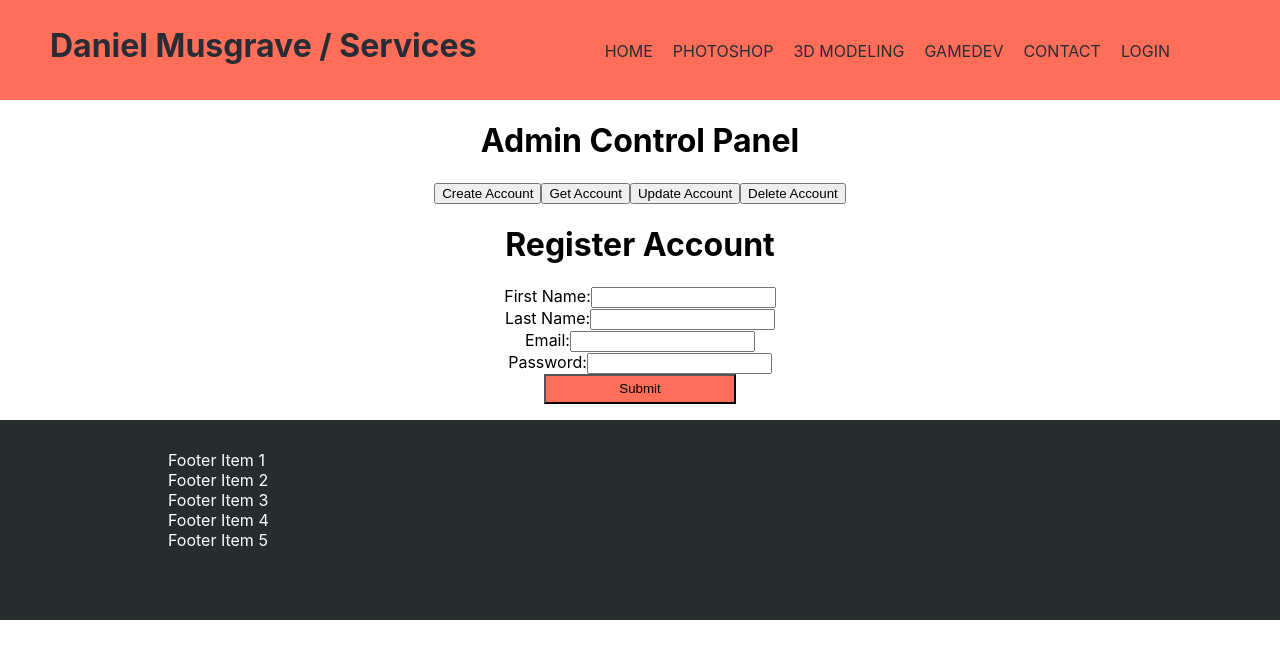
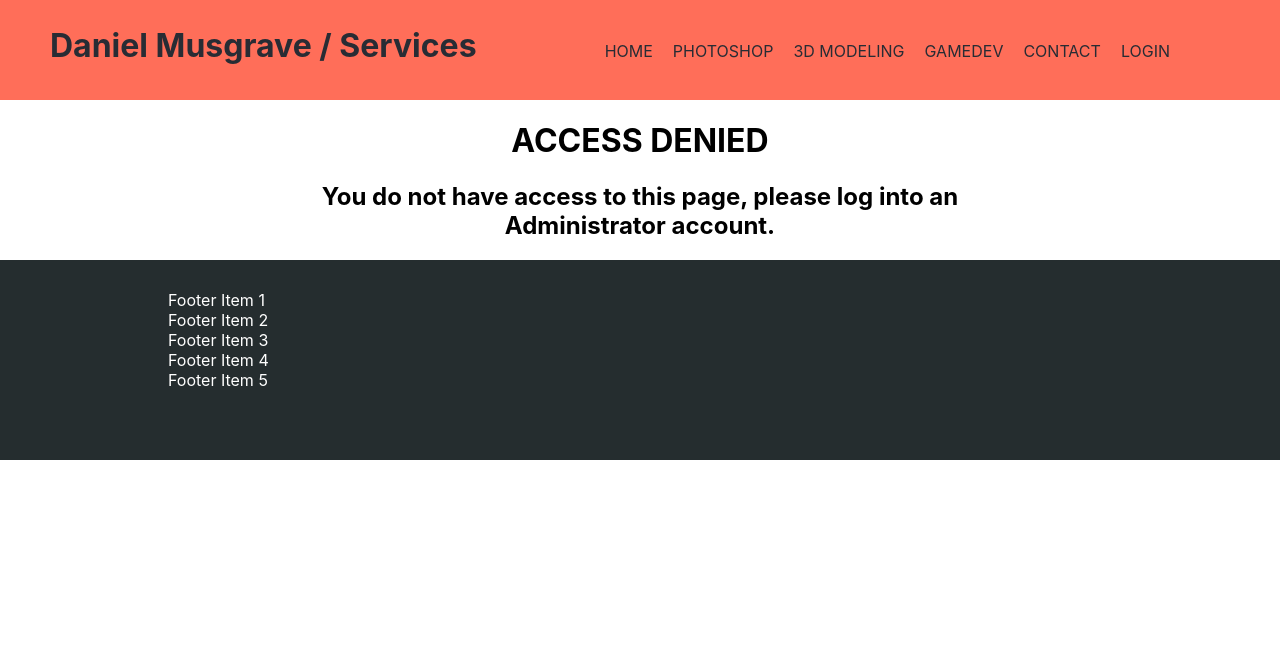
Before and after one commit to DanielJMus/WEB601-Portfolio-Site, a React (Create React App) app in the folder my-app/client/: page /admin in a window 1280 px wide. Shown: the top 658 px of the page. Built offline with nearby package versions, Linux system fonts and the light colour scheme.

Commit message:
Added check for admin status when navigating directly to admin panel

```diff
--- a/my-app/client/src/Actions/action.js
+++ b/my-app/client/src/Actions/action.js
@@ -53,6 +53,15 @@ export function login(username, password) {
     }
 }
 
+export function logout() {
+    return dispatch => {
+        dispatch(setLoginPending(true));
+        dispatch(setLoginSuccess(false));
+        dispatch(setLoginError(false));
+        dispatch(setIsAdministrator(false));
+    }
+}
+
 /* Handles login credential checking for user, checks their email and password within
 the user database and returns whether the login was successful or not. */
 function sendLoginRequest (email, password) {
--- a/my-app/client/src/Components/database/admin/admin-content.js
+++ b/my-app/client/src/Components/database/admin/admin-content.js
@@ -39,6 +39,8 @@ class Admin extends React.Component {
         return(
             <div className="content">
                 <Navbar/>
+                {
+                this.props.isAdministrator &&
                 <div className="admin-panel">
                     <header>
                         <h1>Admin Control Panel</h1>
@@ -51,6 +53,16 @@ class Admin extends React.Component {
                         <GetTab tab={this.state.tab}/>
                     </div>
                 </div>
+                }
+                {
+                !this.props.isAdministrator &&
+                <div className="admin-panel">
+                    <header>
+                        <h1>ACCESS DENIED</h1>
+                    </header>
+                    <h2>You do not have access to this page, please log into an Administrator account.</h2>
+                </div>
+                }
                 <Footer/>
             </div>
         )
--- a/my-app/client/src/Components/navbar.js
+++ b/my-app/client/src/Components/navbar.js
@@ -27,7 +27,11 @@ class Navbar extends React.Component {
                         }
                         {
                             this.props.isAdministrator &&
-                        <li className="nav-item"><Link to="/admin">ADMIN</Link></li>
+                            <li className="nav-item"><Link to="/admin">ADMIN</Link></li>
+                        }
+                        {
+                            this.props.isLoginSuccess &&
+                            <li className="nav-item"><Link to="/admin">LOGOUT</Link></li>
                         }
                     </ul>
                 </nav>
```
